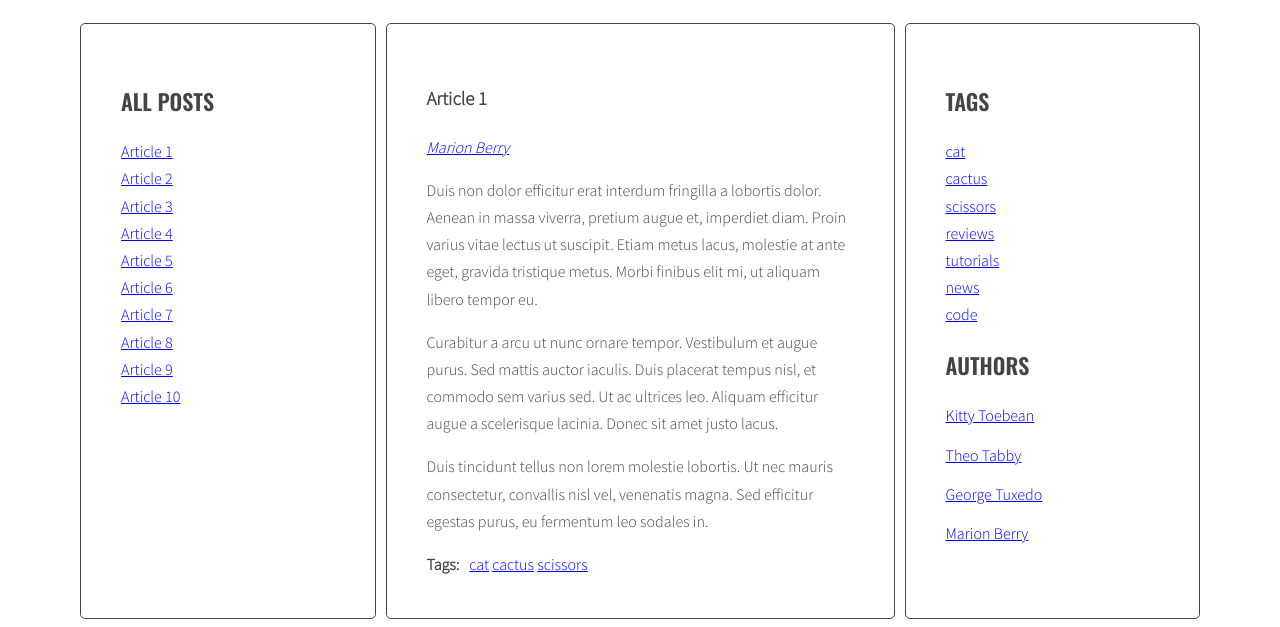
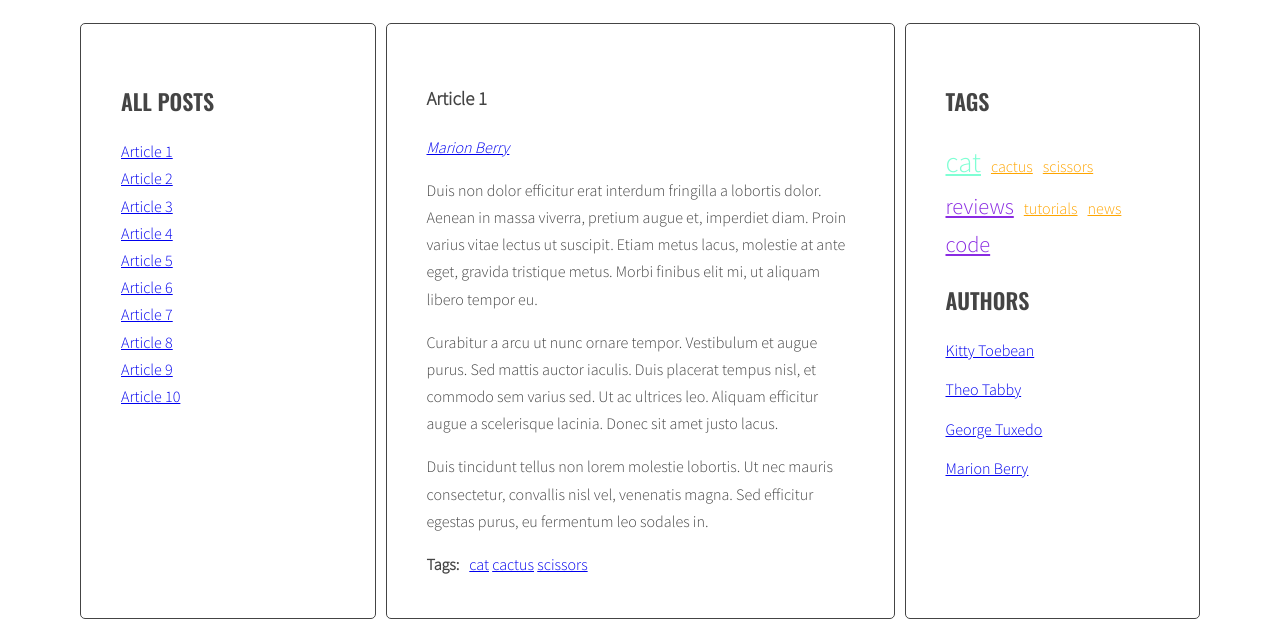
Before and after one commit to kowalskimaciej/javascript-blog, a website: page index.html in a window 1280 px wide. Shown: the part 220-847 px from the top of the page. Drawn offline with nearby package versions, Linux system fonts and the light colour scheme.

Commit message:
add cloudTags - problem

```diff
--- a/js/script.js
+++ b/js/script.js
@@ -49,7 +49,7 @@ const optArticleSelector = '.post',
   optArticleAuthorSelector = '.post-author',
   optTagsListSelector = '.tags.list',
   optCloudClassCount = 5,
-  optCloudClassPrefix = 'tag-size';
+  optCloudClassPrefix = 'tag-size-';
 
 function generateTitleLinks(){
 
@@ -114,7 +114,7 @@ function calculateTagsParams(tags){
 
   const params = {
     max: 0,
-    min: 999999
+    min: 999999,
   };
 
   for(let tag in tags){
--- a/sass/style.scss
+++ b/sass/style.scss
@@ -91,6 +91,8 @@ body {
   }
 }
 
+
+
 /* Authors */
 
 .authors {
@@ -118,3 +120,23 @@ body {
     margin: 0 10px 0 0;
   }
 }
+
+.list.tags .tag-size-1 {
+  font-size: 100%;
+  color: orange;
+}
+
+.list.tags .tag-size-3 {
+  font-size: 140%;
+  color: blueviolet;
+}
+
+.list.tags .tag-size-5 {
+  font-size: 180%;
+  color: aquamarine;
+}
+
+.list.tags li {
+  display: inline-block;
+  margin-right: 10px;
+}
```
Also changed, not shown: css/style.css, 1 other file.
